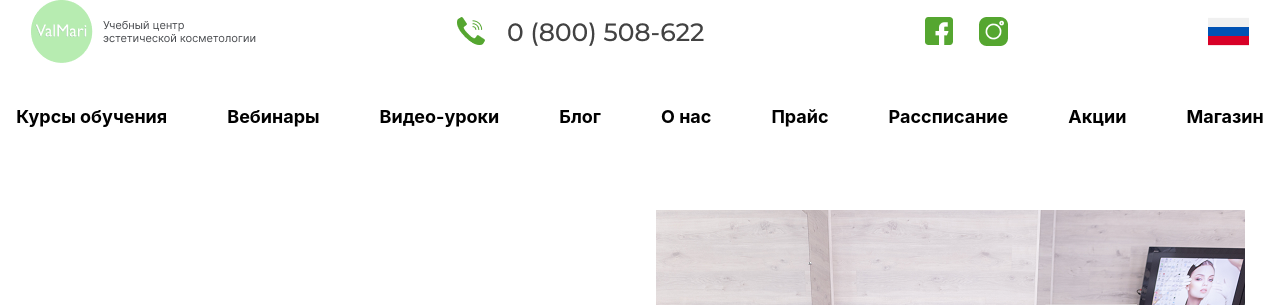
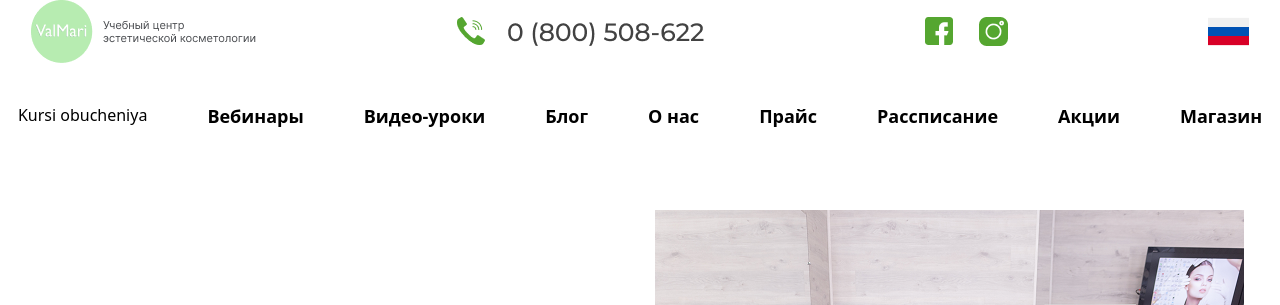
Before and after one commit to Sulaimonov287/homework21, a website: page src/page2.html in a window 1280 px wide. Shown: the top 305 px of the page. Drawn offline with nearby package versions, Linux system fonts and the light colour scheme; files that its build step writes are made by us from their sources.

Commit message:
LAST CHANGE

```diff
--- a/src/page2.html
+++ b/src/page2.html
@@ -27,9 +27,9 @@
 
 
 <div class="flex justify-center gap-15 mt-10 flex-col lg:flex-row text-center lg:text-start">
-    <h1 class="text-[18px] font-bold">Курсы обучения</h1>
-    <h1 class="text-[18px] font-bold">Вебинары</h1>
-    <h1 class="text-[18px] font-bold">Видео-уроки</h1>
+    <a href="../index.html"><p>Kursi obucheniya</p></a>
+<a href="./page1.html">    <h1 class="text-[18px] font-bold">Вебинары</h1>
+</a>    <h1 class="text-[18px] font-bold">Видео-уроки</h1>
     <h1 class="text-[18px] font-bold">Блог</h1>
     <h1 class="text-[18px] font-bold">О нас</h1>
     <h1 class="text-[18px] font-bold">Прайс</h1>
```
Also changed, not shown: src/output.css (added), 1 other file.
